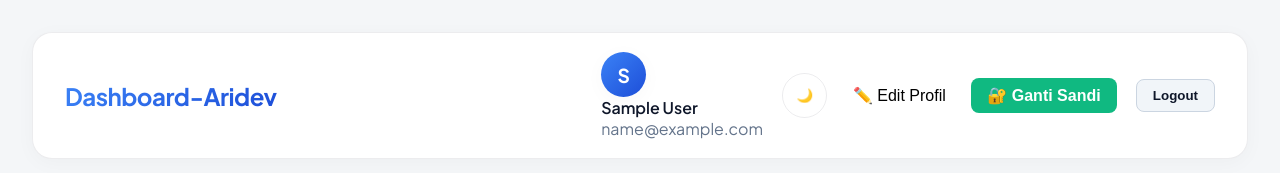
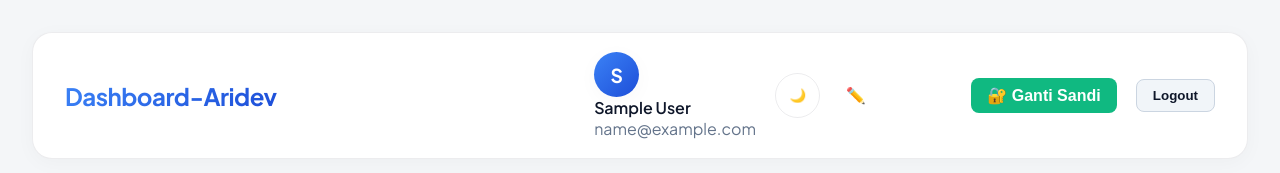
Before and after one commit to Abahilham/Todolist-app, a React app in the folder frontend/: page /dashboard in a window 1280 px wide. Shown: the top 173 px of the page. Built offline with nearby package versions, Linux system fonts and the light colour scheme; no server answers; sample sign-in values are in the browser's storage; the HTML template or start-up script is replaced by a standard one.

Commit message:
mengubah-&-menabah-kode

```diff
--- a/frontend/src/pages/Dashboard.css
+++ b/frontend/src/pages/Dashboard.css
@@ -146,6 +146,37 @@ body {
   font-weight: 700;
   font-size: 1.2rem;
   box-shadow: var(--shadow-sm);
+}
+
+/* --- TOMBOL EDIT PROFIL DI HEADER --- */
+.btn-edit-profile {
+  background-color: var(--primary); /* Menggunakan warna biru utama tema */
+  color: #ffffff !important; /* Memaksa teks selalu putih di mode terang maupun gelap */
+  border: none;
+  padding: 0.5rem 1rem;
+  border-radius: 8px;
+  font-weight: 600;
+  cursor: pointer;
+  display: flex;
+  align-items: center;
+  gap: 6px;
+  transition: all 0.3s ease; /* Transisi halus untuk animasi */
+}
+
+/* Animasi saat kursor diarahkan (Interaktif) */
+.btn-edit-profile:hover {
+  background-color: var(--primary-hover);
+  transform: translateY(-2px) scale(1.02); /* Efek melayang dan membesar sedikit */
+  box-shadow: 0 4px 12px rgba(37, 99, 235, 0.3); /* Bayangan biru menyala */
+}
+
+/* Penyesuaian bayangan saat Dark Mode aktif */
+body.dark-mode .btn-edit-profile {
+  box-shadow: 0 4px 10px rgba(0, 0, 0, 0.4);
+}
+
+body.dark-mode .btn-edit-profile:hover {
+  box-shadow: 0 4px 15px rgba(59, 130, 246, 0.5);
 }
 
 /* 4. BENTO GRID ANALYTICS (MODERN WIDGETS) */
--- a/frontend/src/pages/Dashboard.jsx
+++ b/frontend/src/pages/Dashboard.jsx
@@ -396,7 +396,7 @@ export default function Dashboard() {
           {/* TOMBOL EDIT PROFIL DIPERBARUI WARTNANYA & JADI POP-UP */}
           <button
             onClick={() => {
-              setEditProfileName(user?.name || ""); // Otomatis isi form dengan nama saat ini
+              setEditProfileName(user?.name || "");
               setIsProfileModalOpen(true);
             }}
             className="btn-action btn-edit-profile"
```
